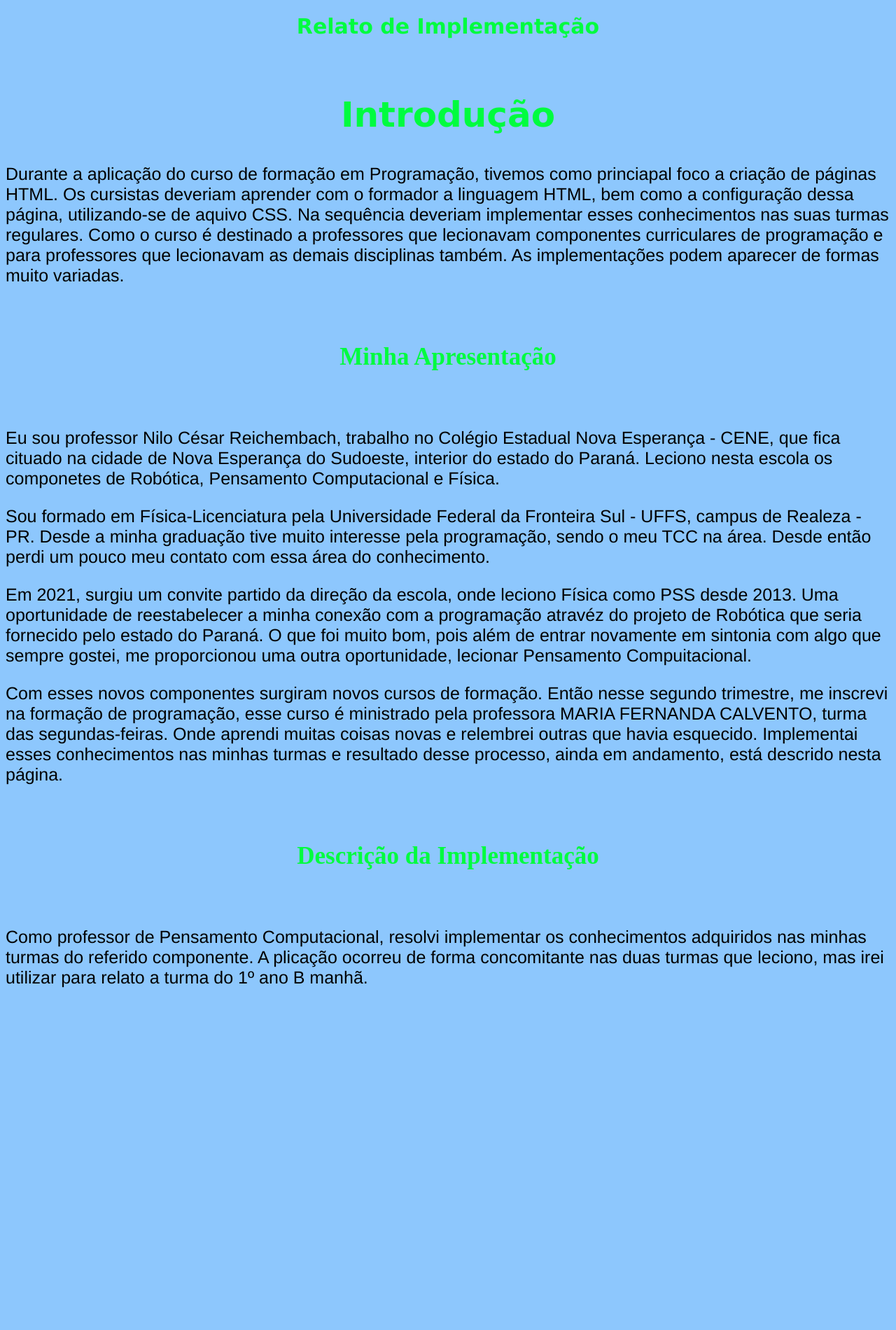
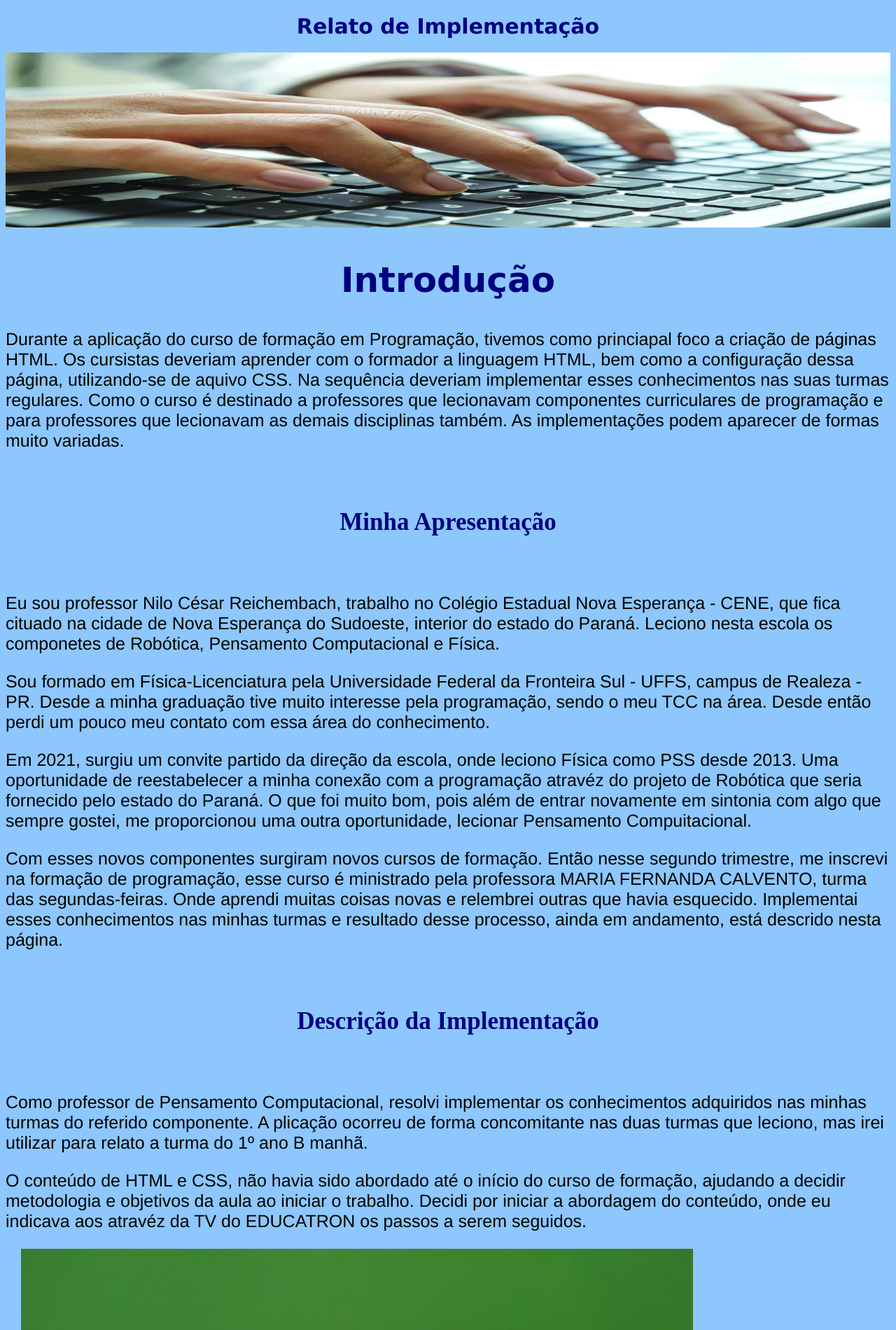
Before and after one commit to nilo-reichembach/relato_implementacao, a plain HTML site: page index.html in a window 1280 px wide. Shown: the top 1900 px of the page at 70% size. Before the commit the page ends 1436 px from the top, so only its background shows below. Drawn offline with Linux system fonts and the light colour scheme.

Commit message:
inserção das imagens

```diff
--- a/index.html
+++ b/index.html
@@ -9,7 +9,8 @@
 </head>
 <body>
 <h1>Relato de Implementação</h1>
-  <img ID = "imagem2" src=" ">
+  <img ID = "imagem2" src="trabalho.jpg" width="100%" height="250px">
+
   <h2>Introdução</h2>
   <p>Durante a aplicação do curso de formação em Programação, tivemos como princiapal foco a
     criação de páginas HTML. Os cursistas deveriam aprender com o formador a linguagem HTML, bem
@@ -46,5 +47,20 @@
   referido componente. A plicação ocorreu de forma concomitante nas duas turmas que leciono, mas irei utilizar
   para relato a turma do 1º ano B manhã.</p>
 
+  <p>O conteúdo de HTML e CSS, não havia sido abordado até o início do curso de
+  formação, ajudando a decidir metodologia e objetivos da aula ao iniciar
+o trabalho. Decidi por iniciar a abordagem do conteúdo, onde eu indicava aos
+atravéz da TV do EDUCATRON os passos a serem seguidos. </p>
+ <table>
+   <ul>
+     <tr>
+     <li><img ID = imagem3  src =foto1.jpeg></li>
+   </tr>
+   <tr>
+    <li><img ID = imagem4  src = foto2.jpeg></li>
+  </tr>
+   </ul>
+ </table>
+
 </body>
 </html>
--- a/style.css
+++ b/style.css
@@ -2,17 +2,23 @@ body{background-color: rgb(141, 199, 253); }
 readme {width: 400px;
     height: 300px;
     background-image: url(plano_fundo.png);}
+
 h1{font-family: Verdana, Geneva, Tahoma, sans-serif;
 text-align: center;
-color: rgb(0, 252, 63);
+color: rgb(0,0,128);
 font-size: 30px}
+
 h2{font-family: cursive;
 text-align: center;
-color: rgb(0, 252, 63);
+color: rgb(0,0,128);
 font-size: 50px}
+
 h6{font-size: 35px;
-color: rgb(0, 252, 63);
+color: rgb(0,0,128);
 text-align: center;}
+
+img {width: "50"; height: "50";}
+
 p{font-size: 25px;
 font-family: helvetica; 7
 text-align: justify;}
```
Also changed, not shown: trabalho.jpg (added).
